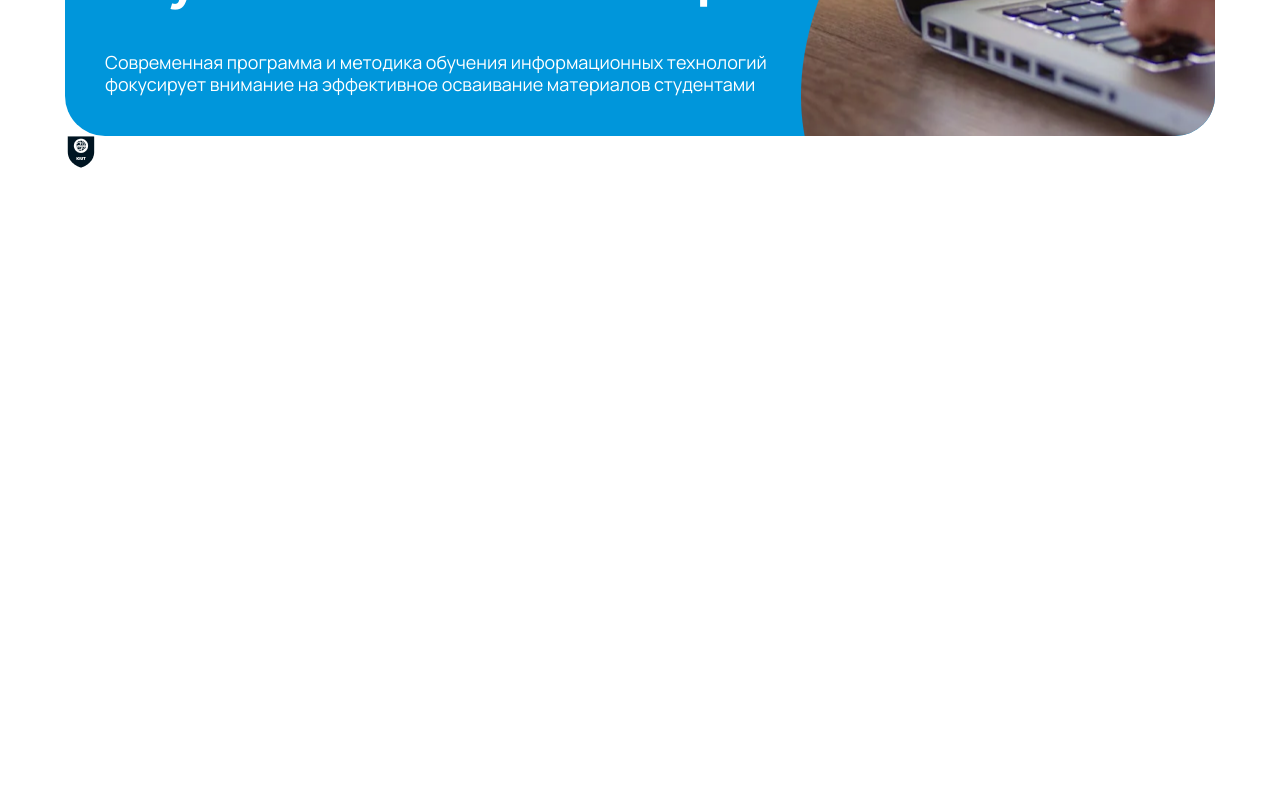
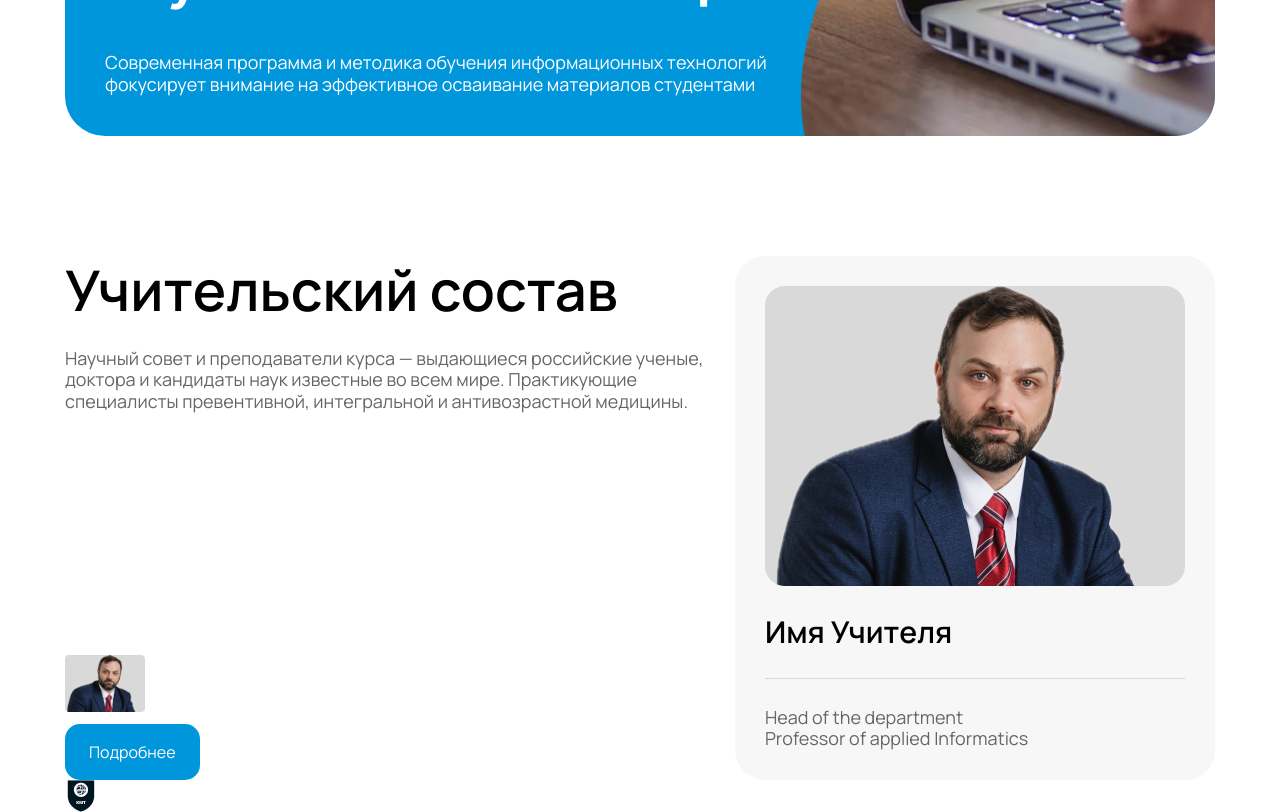
Before and after one commit to IsmailGa/kiut_ise_kafedra, a Next.js app: page / in a window 1280 px wide. Shown: the part 1660-2472 px from the top of the page. Before the commit the page ends 1828 px from the top, so only its background shows below. Built offline with nearby package versions, Linux system fonts and the light colour scheme.

Commit message:
Added third section

```diff
--- a/app/sections/3/SectionThree.tsx
+++ b/app/sections/3/SectionThree.tsx
@@ -1,11 +1,59 @@
-import React from 'react'
+import React from "react";
+import teacher from "@/public/assets/teacher.png";
+import Image from "next/image";
 
 const SectionThree = () => {
   return (
-    <section id='3'>
+    <section className="flex flex-col w-full mt-[120px]" id="3">
+      {/* WRAPPER */}
+      <div className="flex justify-between">
+        {/* FIRST COL */}
+        <div className="w-full flex flex-col justify-between">
+          {/* FIRST ROW */}
+          <div className="flex flex-col gap-[25px]">
+            <h1 className="text-[56px] font-semibold leading-[120%]">
+              Учительский состав
+            </h1>
+            <p className="max-w-[640px] font-normal text-[18px] text-[#666666] leading-[120%]">
+              Научный совет и преподаватели курса — выдающиеся российские
+              ученые, доктора и кандидаты наук известные во всем
+              мире. Практикующие специалисты превентивной, интегральной и
+              антивозрастной медицины.
+            </p>
+          </div>
+          {/* SECOND ROW */}
+          <div className="flex flex-col">
+            <div className="">
+              <div className="flex items-center justify-center shrink-0 aspect-square w-[80px] h-[80px] rounded-[80px]">
+                <Image src={teacher} alt="teacher" />
+              </div>
+            </div>
+            <p></p>
+            <button className="bg-primary text-center rounded-[15px] text-white py-[16px] px-[24px] self-start">
+              Подробнее
+            </button>
+          </div>
+        </div>
+        {/* SECOND COL */}
+        {/* CARD */}
+        <div className="p-[30px] max-w-[480px] w-full rounded-[30px] flex flex-col bg-[#F7F7F7]">
+          <div className="flex flex-col gap-[28px]">
+            <div className="rounded-[20px]">
+              <Image src={teacher} alt="teacher" />
+            </div>
+            <h1 className="text-[30px] font-semibold leading-[120%]">
+              Имя Учителя
+            </h1>
+            <span className="block w-full bg-[#CEDAE0] h-[1px]"></span>
+            <div className="flex flex-col text-[#666666] text-[18px] font-normal leading-[120%]">
+              <h2>Head of the department</h2>
+              <h3>Professor of applied Informatics</h3>
+            </div>
+          </div>
+        </div>
+      </div>
+    </section>
+  );
+};
 
-    </section>
-  )
-}
-
-export default SectionThree
+export default SectionThree;
```
Also changed, not shown: public/assets/teacher.png (added).
